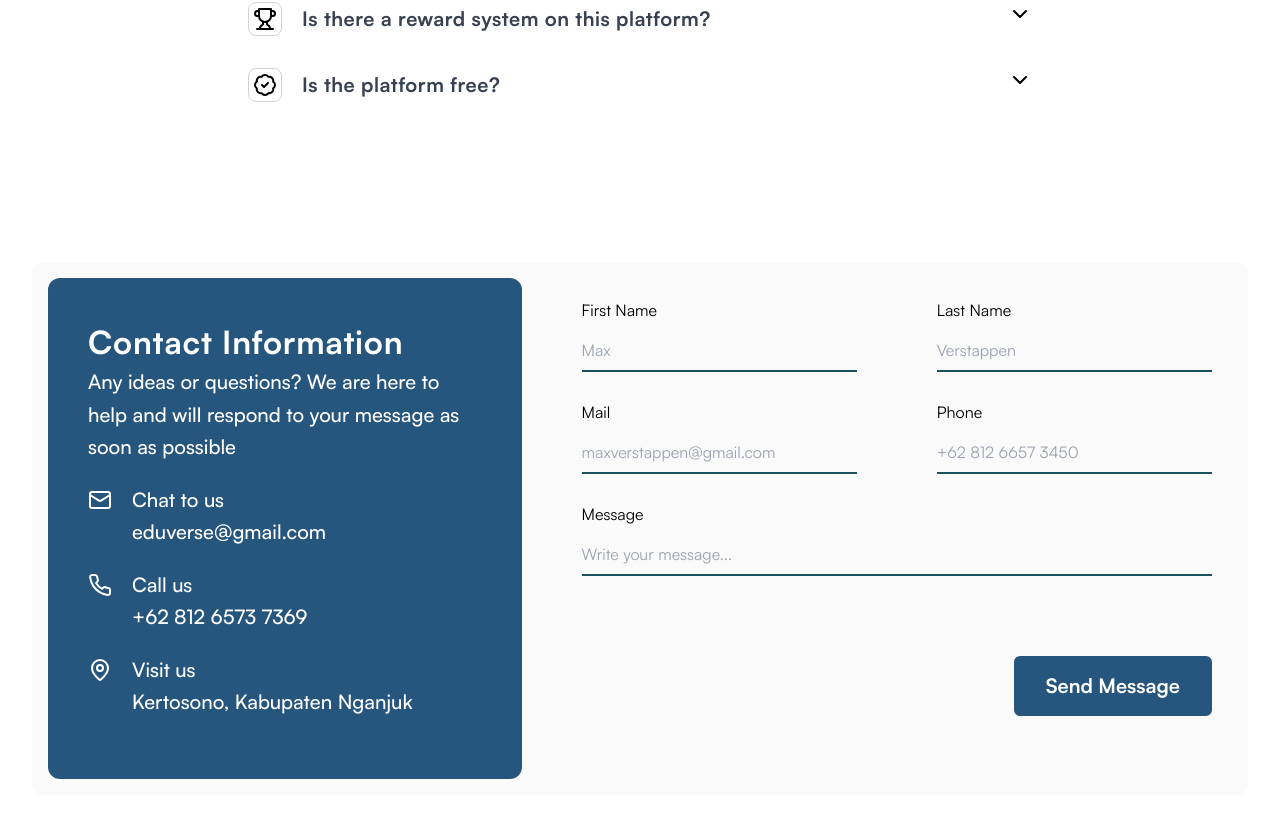
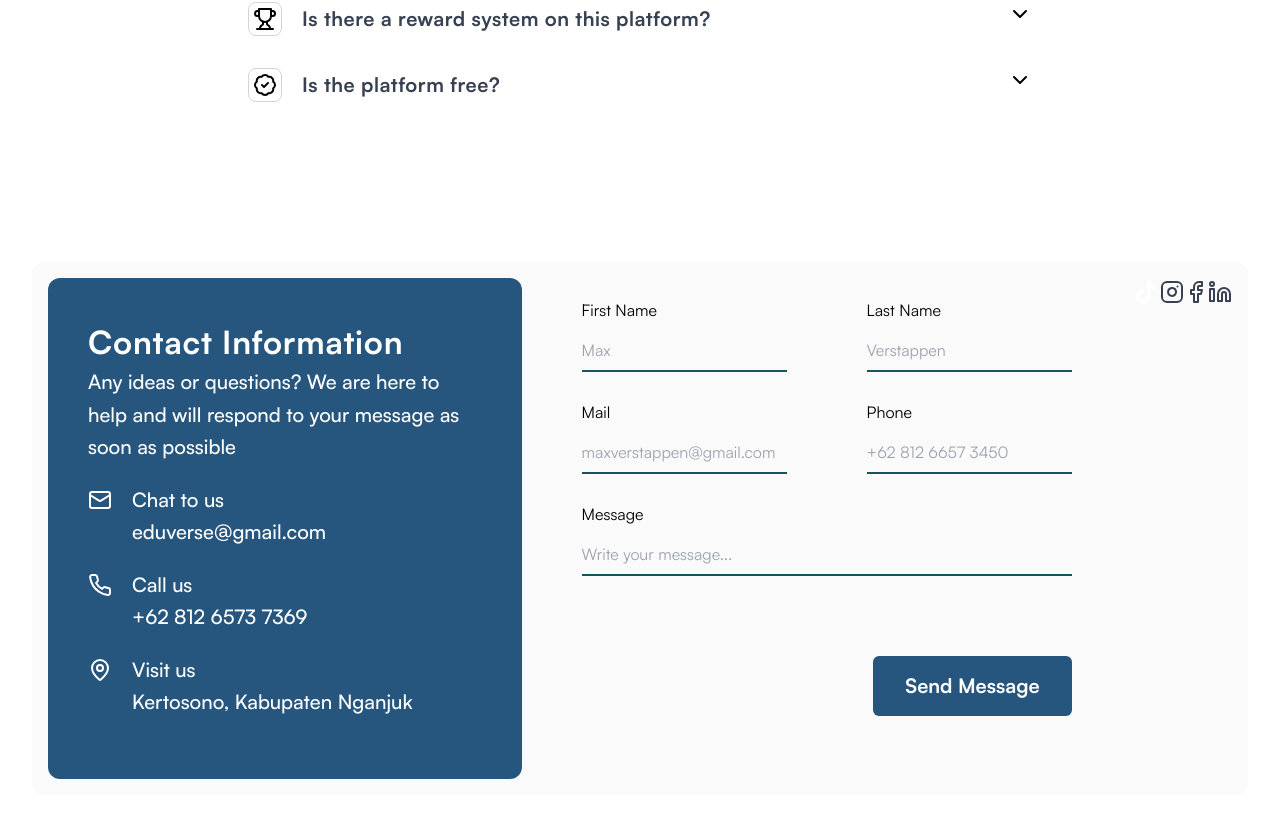
Before and after one commit to haikelz/iitc-2024-web-design, a React (Vite) app: page / in a window 1280 px wide. Shown: the part 4042-4859 px from the top of the page. Built offline with nearby package versions, Linux system fonts and the light colour scheme.

Commit message:
feat(WIP): social media icons in contact section

```diff
--- a/src/components/Contact.tsx
+++ b/src/components/Contact.tsx
@@ -1,4 +1,11 @@
-import { Mail, MapPin, Phone } from "lucide-react";
+import {
+  Facebook,
+  Instagram,
+  Linkedin,
+  Mail,
+  MapPin,
+  Phone,
+} from "lucide-react";
 import Button from "./ui/Button";
 import { Heading, Paragraph } from "./ui/typography";
 
@@ -95,6 +102,20 @@ export default function Contact() {
             <Button className="py-4 px-8 rounded-md">Send Message</Button>
           </div>
         </div>
+        <div className="flex justify-center w-fit items-center">
+          <a href="https://tiktok.com">
+            <img src="/images/tiktok.svg" alt="tiktok" />
+          </a>
+          <a href="https://instagram.com">
+            <Instagram />
+          </a>
+          <a href="https://facebook.com">
+            <Facebook />
+          </a>
+          <a href="https://linkedin.com">
+            <Linkedin />
+          </a>
+        </div>
       </div>
     </section>
   );
--- a/src/components/Layout.tsx
+++ b/src/components/Layout.tsx
@@ -1,5 +1,5 @@
-import { ReactNode } from "react";
+import { ChildrenProps } from "@/types";
 
-export default function Layout({ children }: { children: ReactNode }) {
+export default function Layout({ children }: ChildrenProps) {
   return <main>{children}</main>;
 }
```
Also changed, not shown: public/images/tiktok.svg (added), src/lib/constants.ts (deleted), 1 other file (tests, documents, lock files or other folders).
